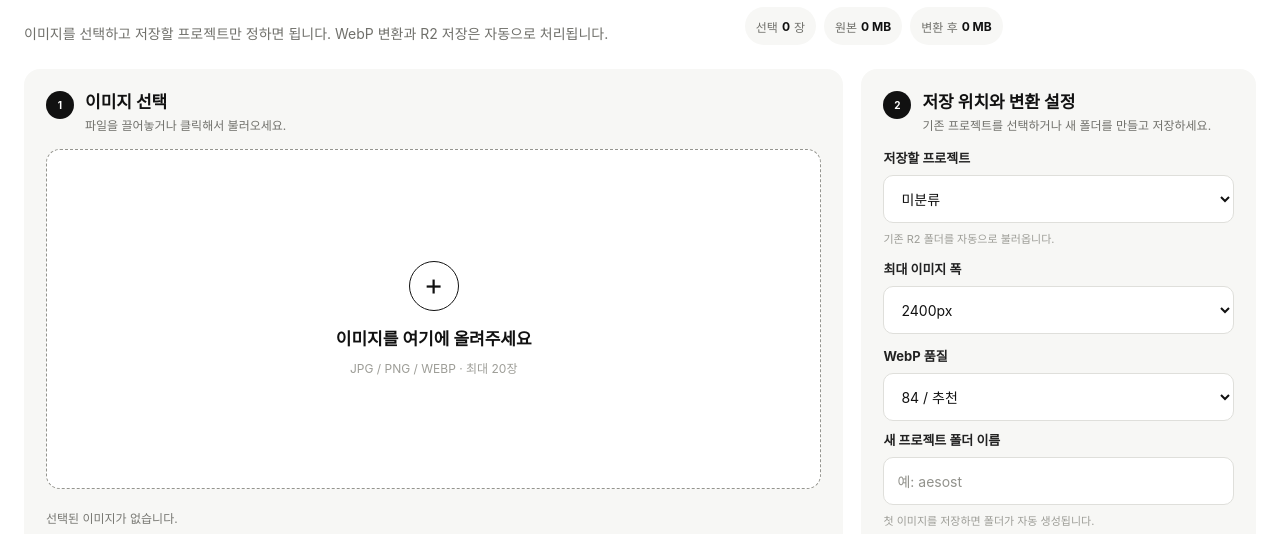
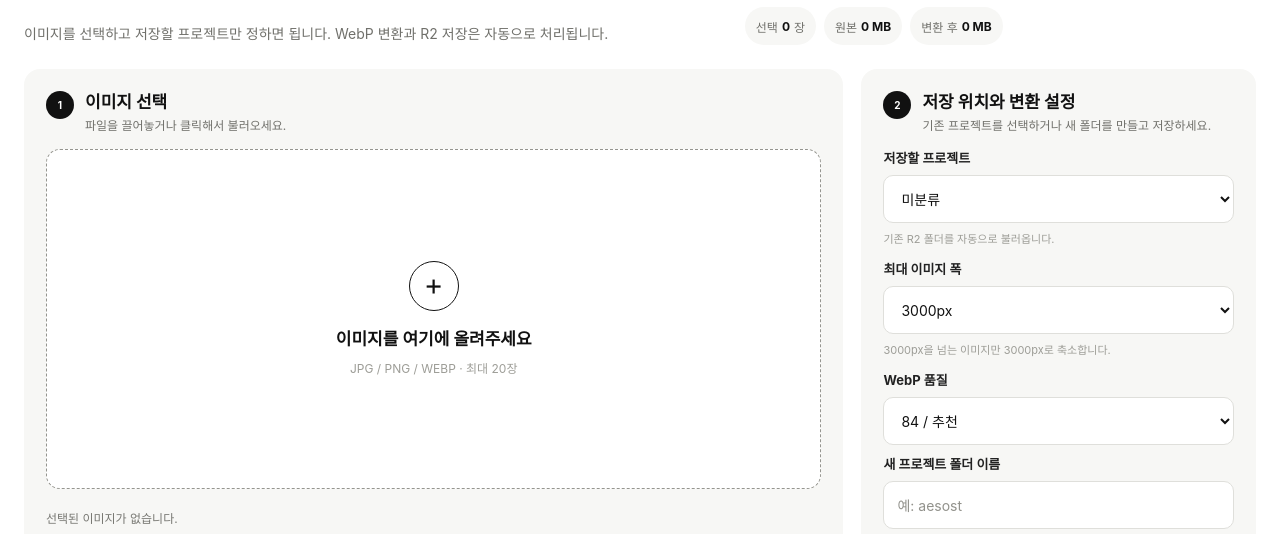
Before and after one commit to jyhome1228-cyber/nineworksdatabase, a website: page public/index.html in a window 1280 px wide. Shown: the part 247-781 px from the top of the page. Drawn offline with Linux system fonts and the light colour scheme; no server answers.

Commit message:
Set 3000px as default maximum image width

```diff
--- a/public/index.html
+++ b/public/index.html
@@ -82,9 +82,10 @@
             <select id="maxWidth">
               <option value="1600">1600px</option>
               <option value="1920">1920px</option>
-              <option value="2400" selected>2400px</option>
-              <option value="3000">3000px</option>
+              <option value="2400">2400px</option>
+              <option value="3000" selected>3000px</option>
             </select>
+            <p class="helper">3000px을 넘는 이미지만 3000px로 축소합니다.</p>
           </div>
 
           <div class="field">
```
